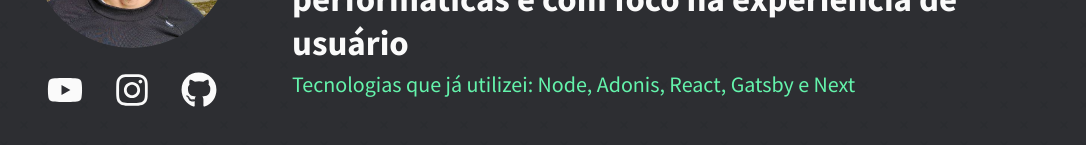
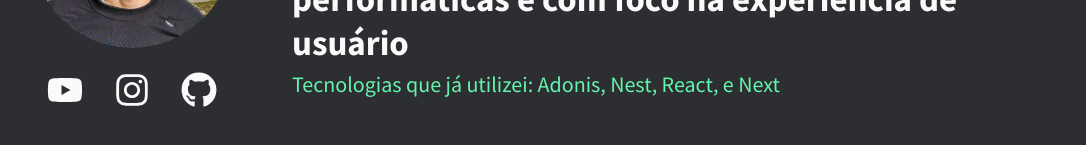
Before and after one commit to danielbergholz/nextjs-bergdaniel.com.br, a Next.js app: page / in a window 1280 px wide. Shown: the part 395-540 px from the top of the page, without its empty margins (96-1182 px from the left). Built offline with nearby package versions, Linux system fonts and the light colour scheme.

Commit message:
feat: update technologies on home page

```diff
--- a/pages/index.tsx
+++ b/pages/index.tsx
@@ -58,7 +58,7 @@
               foco na experiência de usuário
             </h2>
             <p id="green-text">
-              Tecnologias que já utilizei: Node, Adonis, React, Gatsby e Next
+              Tecnologias que já utilizei: Adonis, Nest, React, e Next
             </p>
           </RightText>
         </Hello>
```
